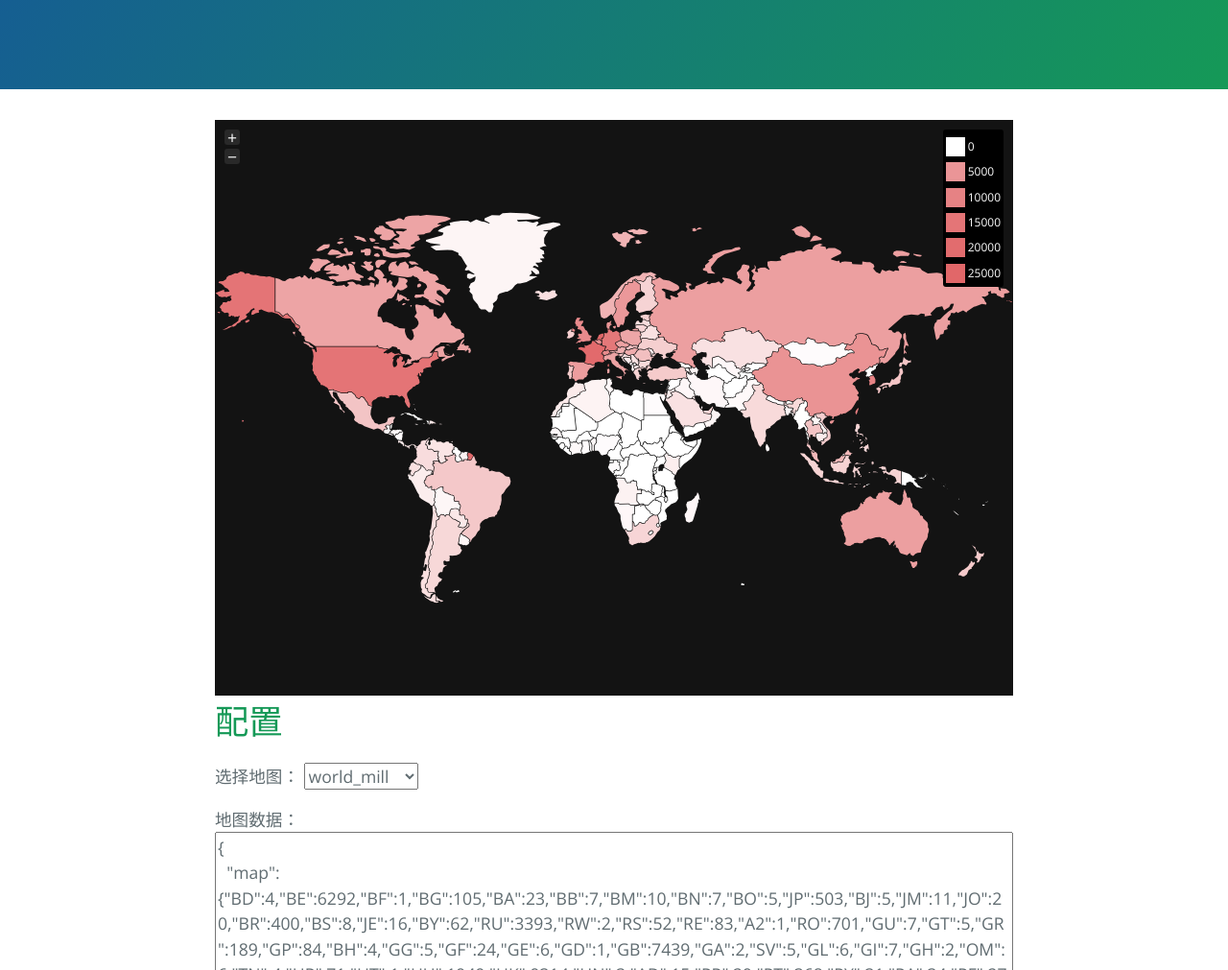
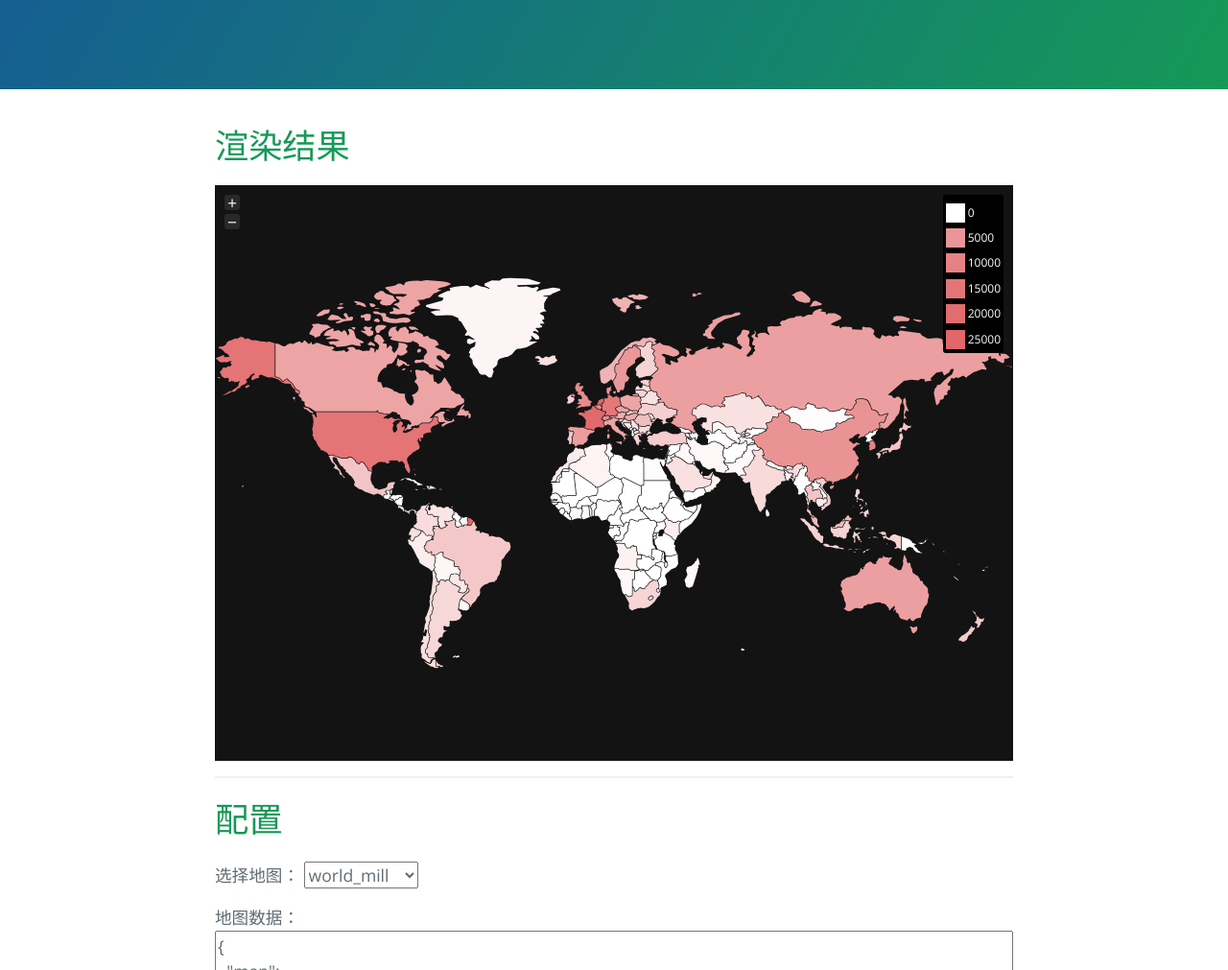
Before and after one commit to shenqihui/map, a website: page index.html in a window 1280 px wide. Shown: the part 290-1301 px from the top of the page at 96% size. Drawn offline with nearby package versions, Linux system fonts and the light colour scheme.

Commit message:
渲染结果。

```diff
--- a/index.html
+++ b/index.html
@@ -19,8 +19,9 @@
       <a href="https://github.com/shenqihui/map/tarball/master" class="btn">Download .tar.gz</a>
     </section>
     <section class="main-content">
+      <h1>渲染结果</h1>
       <div data-chart="map" style="height: 600px;width: 100%;"></div>
-
+      <hr>
       <div>
         <h1>配置</h1>
         <p>
```
